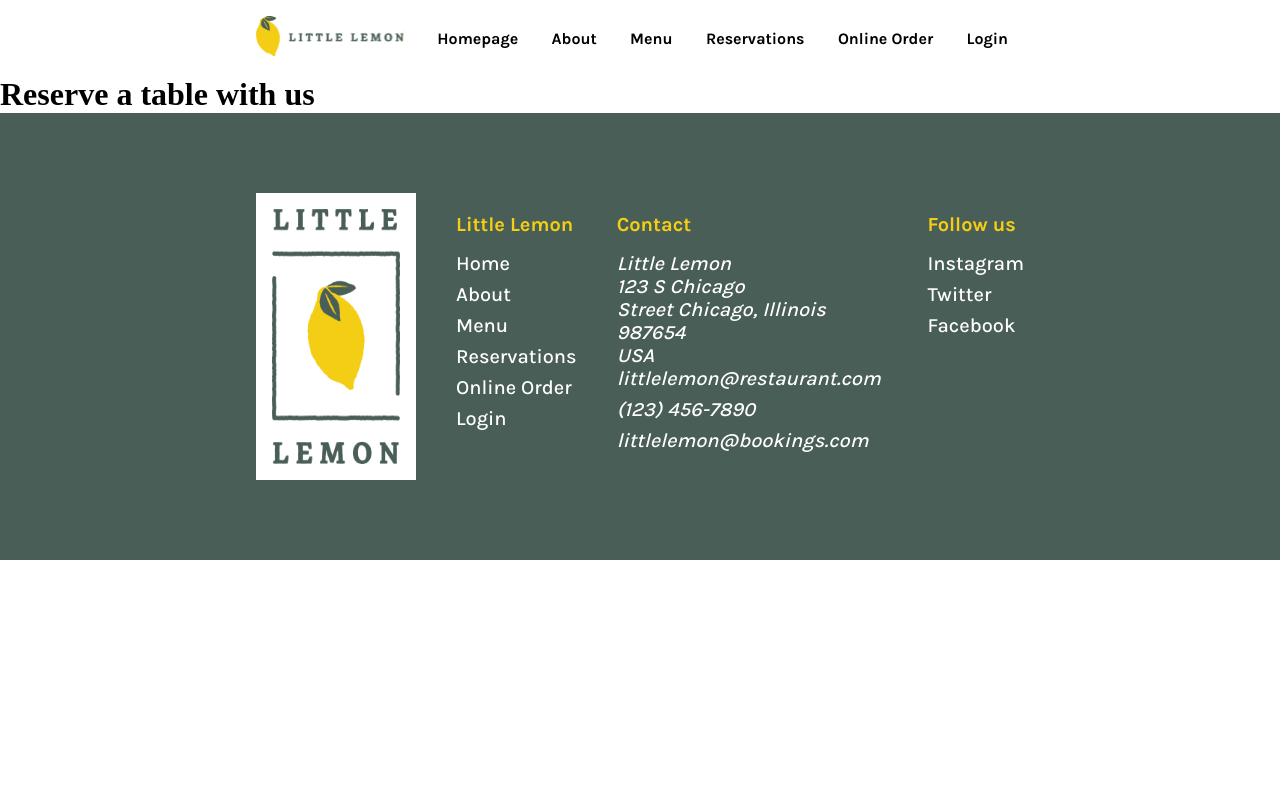
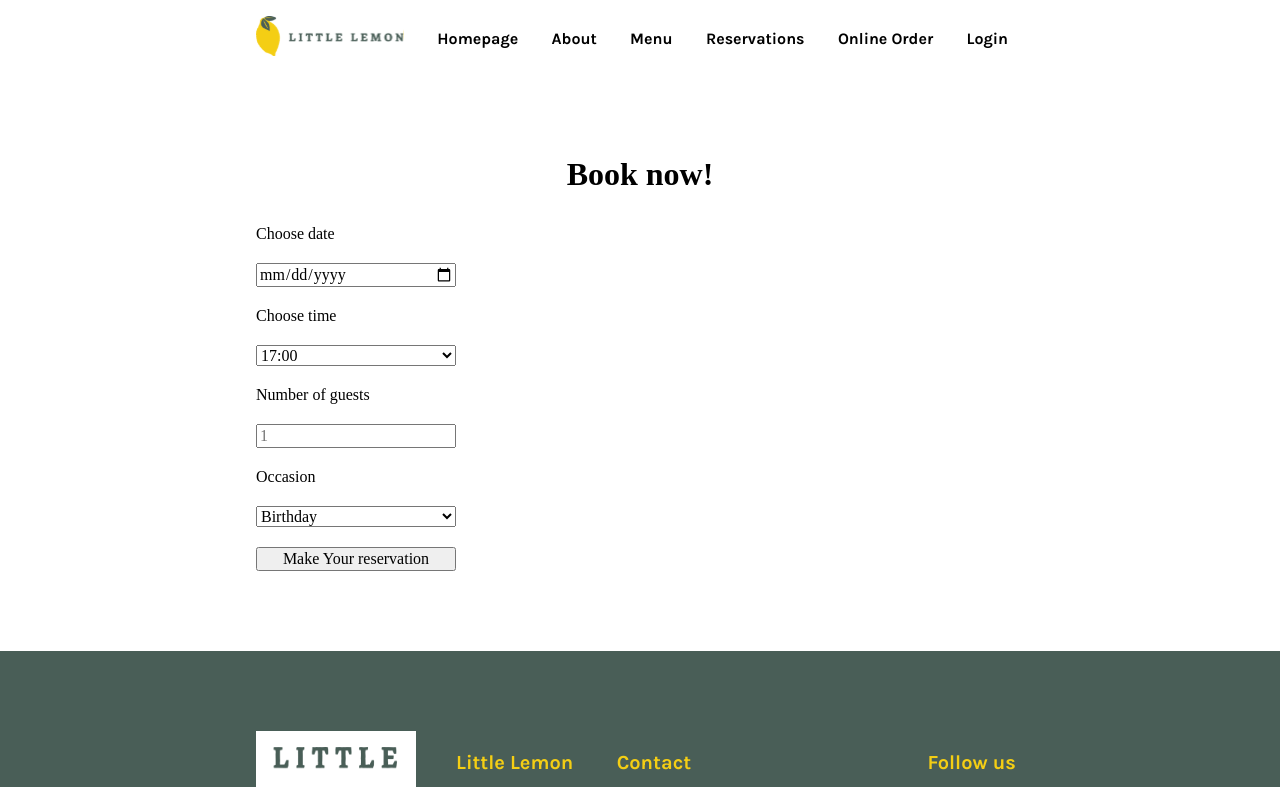
Before and after one commit to rachelpkm/little-lemon-capstone-project, a React (Create React App) app: page /booking in a window 1280 px wide. Shown: the top 787 px of the page. Built offline with nearby package versions, Linux system fonts and the light colour scheme; a web font is replaced by a local one.

Commit message:
BookingForm component

```diff
--- /dev/null
+++ b/src/components/BookingForm.js
@@ -0,0 +1,71 @@
+import { useState } from 'react';
+
+function BookingForm() {
+    const [availableDates, setAvailableDates] = useState('');
+    const [availableTimes, setAvailableTimes] = useState('17:00');
+    const [guests, setGuests] = useState('');
+    const [occasion, setOccasion] = useState('Birthday');
+
+    // SUBMIT HANDLER
+    const handleSubmit = e => {
+      e.preventDefault();
+
+      console.log(`
+      Date: ${availableDates},
+      Time: ${availableTimes},
+      Number of Guests: ${guests},
+      Occasion: ${occasion}`);
+
+      setAvailableDates('');
+      setAvailableTimes('17:00');
+      setGuests('');
+      setOccasion('Birthday');
+    };
+
+    return(
+        <form onSubmit={handleSubmit}>
+            <label htmlFor="res-date">Choose date</label>
+            <input
+                type="date"
+                id="res-date"
+                value={availableDates}
+                onChange={e => setAvailableDates(e.target.value)}
+            />
+            <label htmlFor="res-time">Choose time</label>
+            <select
+                id="res-time "
+                value={availableTimes}
+                onChange={e => setAvailableTimes(e.target.value)}
+            >
+                <option>17:00</option>
+                <option>18:00</option>
+                <option>19:00</option>
+                <option>20:00</option>
+                <option>21:00</option>
+                <option>22:00</option>
+            </select>
+            <label htmlFor="guests">Number of guests</label>
+            <input
+                type="number"
+                placeholder="1"
+                min="1" max="10"
+                id="guests"
+                value={guests}
+                onChange={e => setGuests(e.target.value)}
+            />
+            <label htmlFor="occasion">Occasion</label>
+            <select
+            id="occasion"
+            value={occasion}
+            onChange={e => setOccasion(e.target.value)}>
+                <option>Birthday</option>
+                <option>Engagement</option>
+                <option>Wedding</option>
+                <option>Anniversary</option>
+            </select>
+            <input type="submit" value="Make Your reservation" />
+        </form>
+    );
+}
+
+export default BookingForm;
--- a/src/components/BookingPage.js
+++ b/src/components/BookingPage.js
@@ -1,8 +1,11 @@
+import BookingForm from "./BookingForm";
+
 function BookingPage() {
     return (
-      <>
-            <h1>Reserve a table with us</h1>
-    </>
+      <div className="booking-page">
+        <h1>Book now!</h1>
+        <BookingForm />
+    </div>
   );
 };
 
--- a/src/index.css
+++ b/src/index.css
@@ -381,6 +381,21 @@ footer {
   margin-bottom: 0.5rem;
 }
 
+/* BOOKING FORM */
+.booking-page {
+  padding: 5rem 16rem 5rem 16rem;
+}
+
+.booking-page h1 {
+  padding-bottom: 2rem;
+  text-align: center;
+}
+form {
+  display: grid;
+  max-width: 200px;
+  gap: 20px;
+}
+
 /* MEDIA QUERIES */
 @media (max-width: 600px) {
 
```
